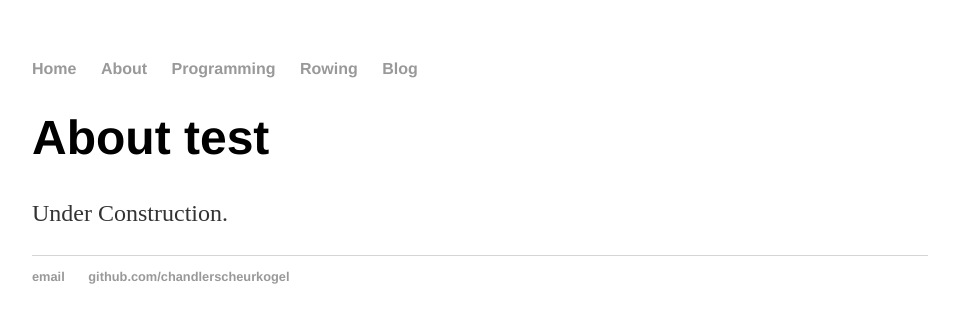
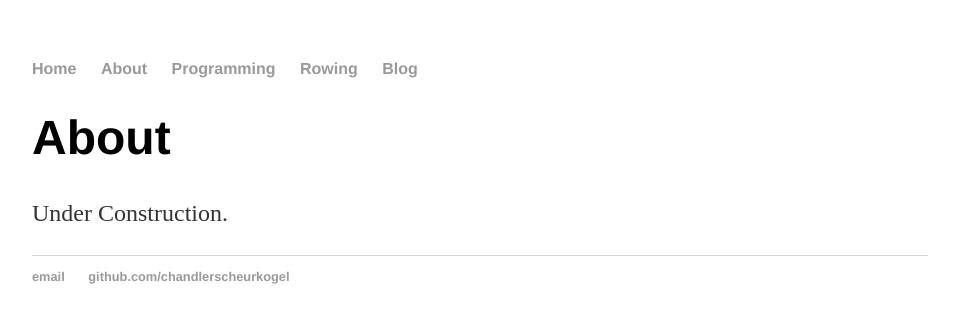
Before and after one commit to ChandlerScheurkogel/ChandlerScheurkogel.github.io, a Jekyll site: the page built from about/index.html, in a window 1280 px wide. Shown: the top 323 px of the page, without its empty margins (160-1119 px from the left). Built offline with Jekyll 4.4.1, drawn with Linux system fonts in a browser that asks for light colours; nearby versions of some CDN libraries; library files that are not in the unit come from our copies.

Commit message:
Update index.html

```diff
--- a/about/index.html
+++ b/about/index.html
@@ -10,7 +10,7 @@ title: About Chandler Scheurkogel
 
 		<div class="about fadeInDown animated">
 
-			<h1>About test</h1>
+			<h1>About</h1>
 
 			<p>Under Construction.</p>
 
```
